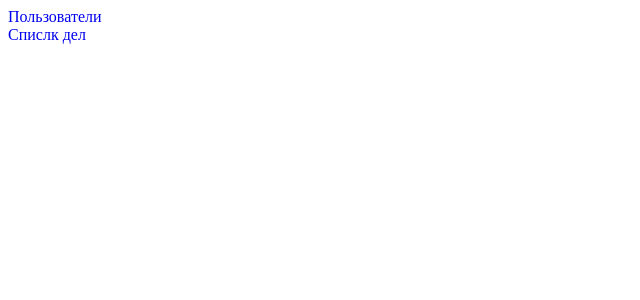
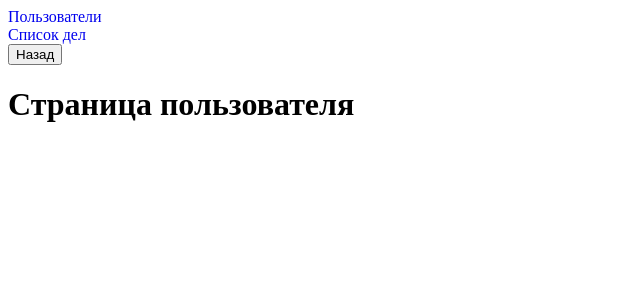
Before and after one commit to SergeyPrivalov31/ts-courses, a React (Create React App) app: page /user/1 in a window 1280 px wide. Shown: the top 300 px of the page, without its empty margins (0-640 px from the left). Built offline with nearby package versions, Linux system fonts and the light colour scheme; no server answers.

Commit message:
useHistory

```diff
--- a/src/App.tsx
+++ b/src/App.tsx
@@ -1,12 +1,5 @@
-import axios from 'axios'
-import React, { useEffect, useState } from 'react'
-import Card, { CardVariant } from './components/Card'
-import EventsExample from './components/EventsExample'
-import List from './components/List'
-import TodoItem from './components/TodoItem'
-import UserItem from './components/UserItem'
-import UserList from './components/UserList'
-import { ITodo, IUser} from './types/types'
+
+import React from 'react'
 import {BrowserRouter, NavLink, Route} from 'react-router-dom'
 import UsersPage from './components/UsersPage'
 import TodosPage from './components/TodosPage'
@@ -20,7 +13,7 @@ const  App = () => {
         <div>
           <NavLink style={{textDecoration: 'none'}} to='/users'>Пользователи</NavLink>
           <br />
-          <NavLink style={{textDecoration: 'none'}} to='/todos'>Спислк дел</NavLink>
+          <NavLink style={{textDecoration: 'none'}} to='/todos'>Список дел</NavLink>
         </div>
         <Route path='/users' >
           <UsersPage />
@@ -28,10 +21,10 @@ const  App = () => {
         <Route path='/todos' >
           <TodosPage />
         </Route>
-        <Route path='/users/:id' >
+        <Route path='/user/:id' >
           <UserItemPage />
         </Route>
-        <Route path='/todos/:id' >
+        <Route path='/todo/:id' >
           <TodoItemPage />
         </Route>
       </div>
--- a/src/components/UserItem.tsx
+++ b/src/components/UserItem.tsx
@@ -1,13 +1,14 @@
 import React, { FC } from 'react'
 import { IUser } from '../types/types'
 
-interface IUserItem {
-    user: IUser
+interface UserItemProps {
+    user: IUser;
+    onClick: (user: IUser) => void;
 }
 
-const UserItem: FC<IUserItem> = ({user}) => {
+const UserItem: FC<UserItemProps> = ({user, onClick}) => {
     return (
-        <div style={{ marginTop: '10px', padding: '15px', borderRadius: '5px', border: '1px solid lightGray' }}>
+        <div onClick={() => onClick(user)} style={{ marginTop: '10px', padding: '15px', borderRadius: '5px', border: '1px solid lightGray' }}>
             {user.id}. {user.name} проживает в городе {user.address.city} на улице {user.address.street}
         </div>
     )
--- a/src/components/UserItemPage.tsx
+++ b/src/components/UserItemPage.tsx
@@ -1,10 +1,7 @@
 import axios from 'axios'
 import React, { FC, useEffect, useState } from 'react'
-import { useParams } from 'react-router-dom'
+import { useParams, useHistory } from 'react-router-dom'
 import { IUser } from '../types/types'
-//Компонент не работает так как JsnoPlaceholder не вовзращает пользователей по одному
-
-
 
 interface UserItemPageParams {
     id: string;
@@ -14,6 +11,7 @@ const UserItemPage: FC = () => {
 
     const [user, setUser] = useState<IUser | null>(null)
     const params = useParams<UserItemPageParams>()
+    const history = useHistory()
 
     useEffect( () => {
         fetchUser()
@@ -21,7 +19,7 @@ const UserItemPage: FC = () => {
 
       async function fetchUser(){
         try{
-          const response = await axios.get<IUser>('https://jsonplaceholder.typicode.com/users' + params.id);
+          const response = await axios.get<IUser>('https://jsonplaceholder.typicode.com/users/' + params.id);
           setUser(response.data)
         } catch (e) {
           alert(e)
@@ -30,7 +28,7 @@ const UserItemPage: FC = () => {
 
   return (
     <div>
-        <button>Назад</button>
+        <button onClick={()=> { history.push('/users')}}>Назад</button>
         <h1>Страница пользователя {user?.name}</h1>
         <div>
             {user?.email}
--- a/src/components/UsersPage.tsx
+++ b/src/components/UsersPage.tsx
@@ -3,10 +3,12 @@ import React, { FC, useEffect, useState } from 'react'
 import { IUser } from '../types/types'
 import List from './List'
 import UserItem from './UserItem'
+import {useHistory} from 'react-router-dom'
 
 const UsersPage:FC = () => {
 
     const [users, setUsers] = useState<IUser[]>([])
+    const history = useHistory()
 
     useEffect( () => {
         fetchUsers()
@@ -20,7 +22,7 @@ const UsersPage:FC = () => {
           alert(e)
         }
       }
-  return (<List items={users} renderItem={(user: IUser) => <UserItem key={user.id} user={user} />} />)
+  return (<List items={users} renderItem={(user: IUser) => <UserItem onClick={(user)=> history.push('/user/' + user.id)} key={user.id} user={user} />} />)
 }
 
 export default UsersPage
```
Also changed, not shown: src/components/UserList.tsx (deleted, +0 -18 lines), notes.txt.
